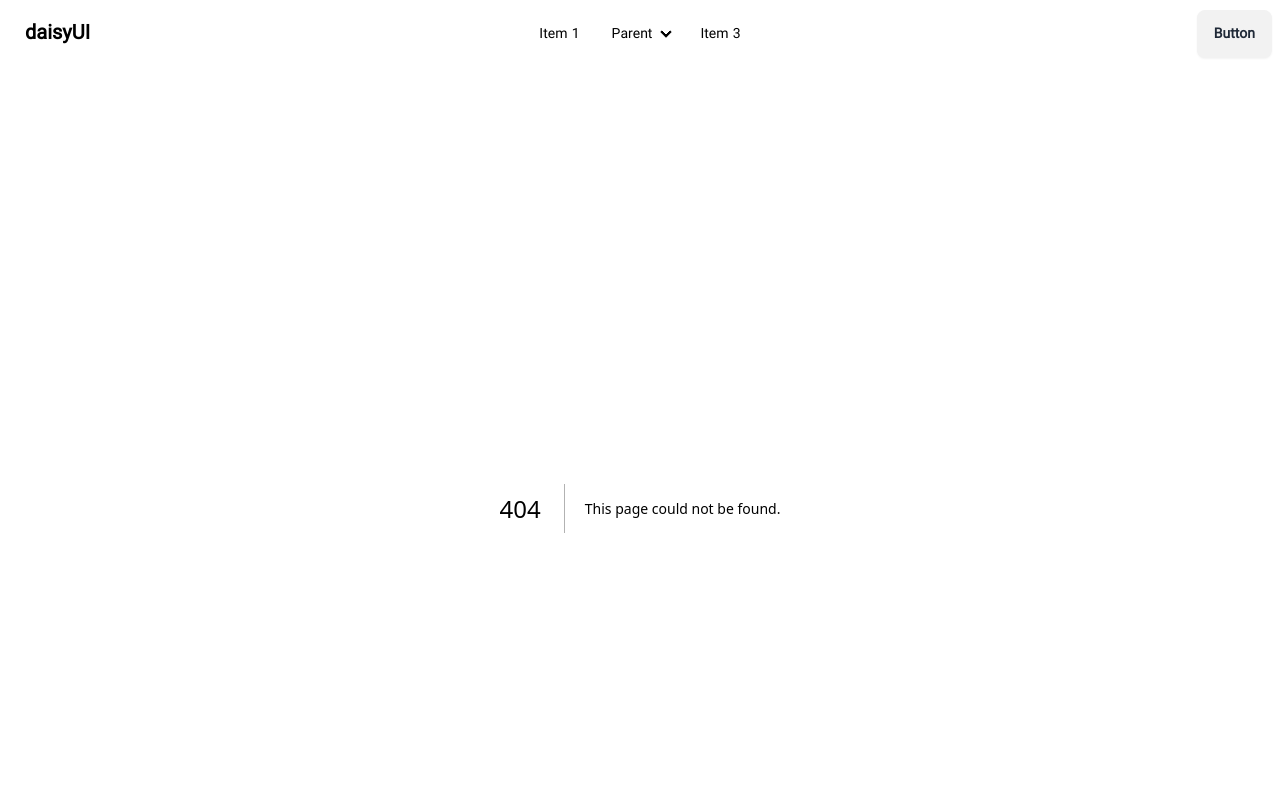
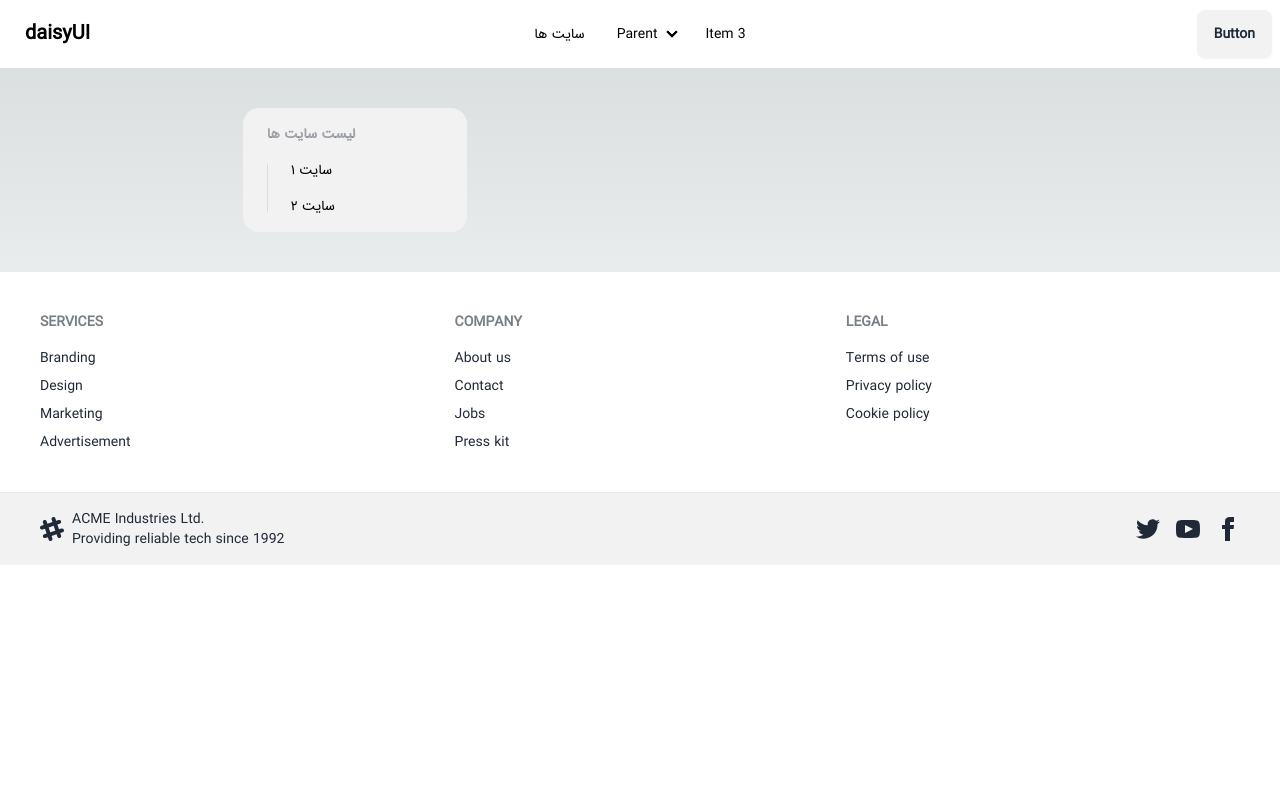
Before and after one commit to jaslfjd3d/ads-2, a Next.js app: page /sites in a window 1280 px wide. Before the commit this address had no page. Shown: the top 800 px of the page. Built offline with nearby package versions, Linux system fonts and the light colour scheme.

Commit message:
add site list

```diff
--- a/app/components/Navbar.jsx
+++ b/app/components/Navbar.jsx
@@ -10,7 +10,7 @@ const Navbar = () => {
                             <svg xmlns="http://www.w3.org/2000/svg" className="h-5 w-5" fill="none" viewBox="0 0 24 24" stroke="currentColor"><path strokeLinecap="round" strokeLinejoin="round" strokeWidth="2" d="M4 6h16M4 12h8m-8 6h16" /></svg>
                         </div>
                         <ul tabIndex={0} className="menu menu-sm dropdown-content mt-3 z-[1] p-2 shadow bg-base-100 rounded-box w-52">
-                            <li><a>Item 1</a></li>
+                        <li><a href='sites'>سایت ها</a></li>
                             <li>
                                 <a>Parent</a>
                                 <ul className="p-2">
@@ -25,7 +25,7 @@ const Navbar = () => {
                 </div>
                 <div className="navbar-center hidden lg:flex">
                     <ul className="menu menu-horizontal px-1">
-                        <li><a>Item 1</a></li>
+                    <li><a href='sites'>سایت ها</a></li>
                         <li>
                             <details>
                                 <summary>Parent</summary>
--- /dev/null
+++ b/app/sites/page.jsx
@@ -0,0 +1,25 @@
+import React from 'react'
+
+const Sites = () => {
+    return (
+        <div className="grid grid-cols-12 gap-4">
+            <div className="col-span-0 md:col-span-2">
+            </div>
+            <div className="col-span-12 md:col-span-8">
+                <ul className="menu bg-base-200 w-56 rounded-box">
+                    <li>
+                        <h2 className="menu-title">لیست سایت ها </h2>
+                        <ul>
+                            <li><a href='https://clicktlick.netlify.app/'>سایت ۱</a></li>
+                            <li><a href='https://clickplick.netlify.app/'>سایت ۲ </a></li>
+                        </ul>
+                    </li>
+                </ul>
+            </div>
+            <div className="col-span-0 md:col-span-2">
+            </div>
+        </div>
+    )
+}
+
+export default Sites
```
